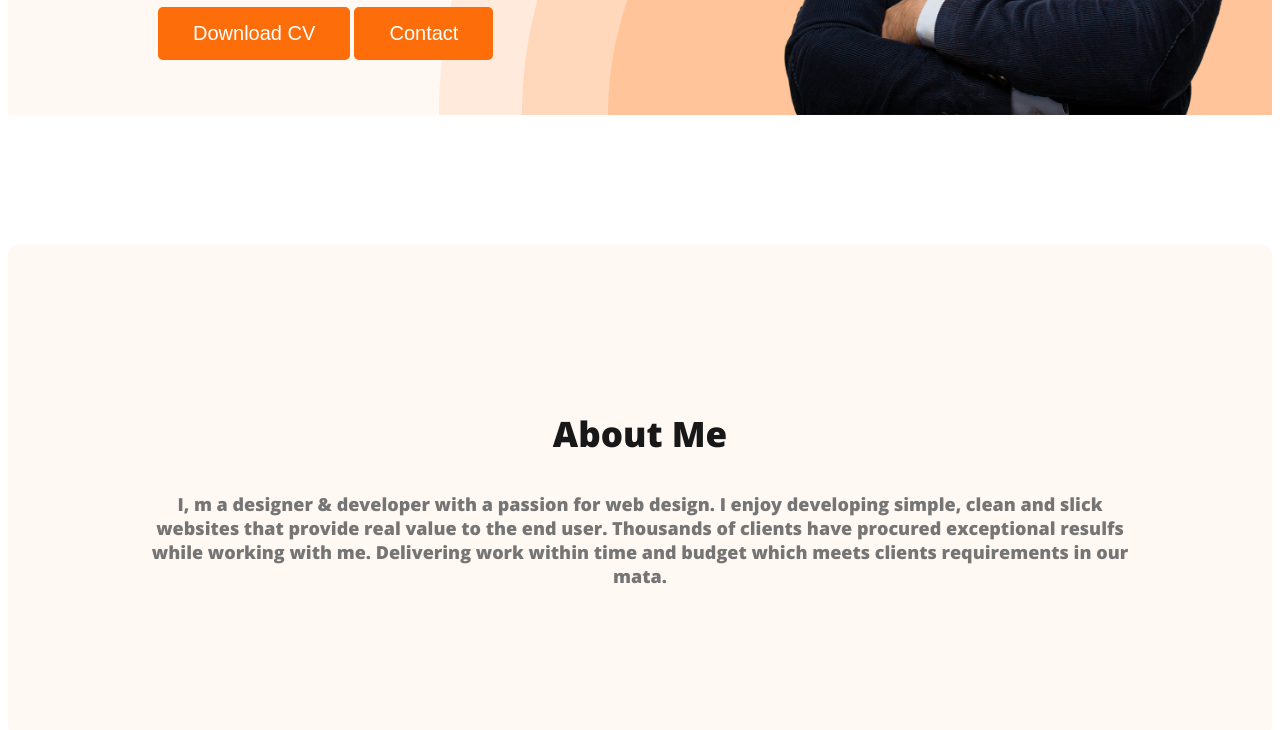
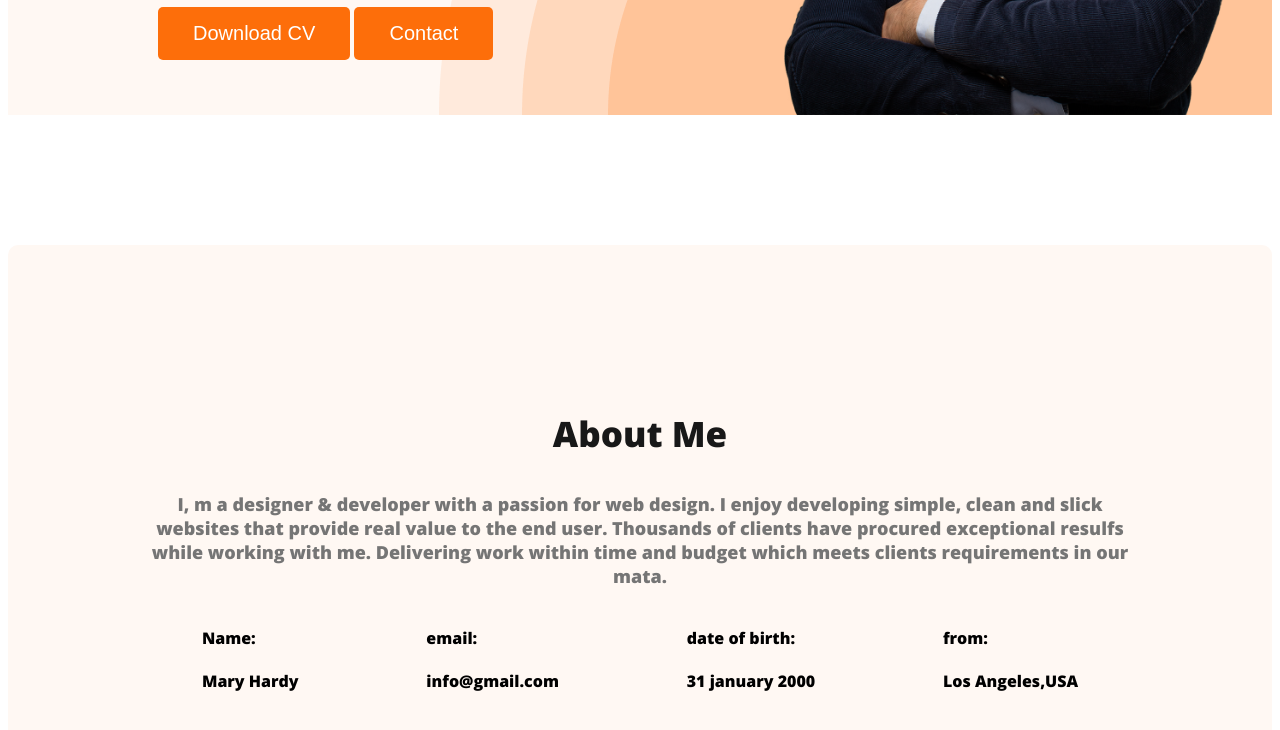
Before and after one commit to Yeasin7772/developer-portfolio, a plain HTML site: page index.html in a window 1280 px wide. Shown: the part 587-1317 px from the top of the page. Drawn offline with nearby package versions, Linux system fonts and the light colour scheme.

Commit message:
added about section

```diff
--- a/index.html
+++ b/index.html
@@ -44,6 +44,30 @@
             <p class="section-description">I, m a designer & developer with a passion for web design. I enjoy developing simple, clean and slick websites that provide real value to the end user. Thousands of clients have procured exceptional resulfs while working with me. Delivering work within time and budget which meets clients requirements in our mata.
 
             </p>
+            <div class="about-info-container">
+                <div class="about-info">
+                    <h4 class="info-title">Name:</h4>
+                    <p class="info-description">Mary Hardy</p>
+                </div>
+
+                <div class="about-info">
+                    <h4 class="info-title">email:</h4>
+                    <p class="info-description">info@gmail.com</p>
+                </div>
+
+                <div class="about-info">
+                    <h4 class="info-title">date of birth:</h4>
+                    <p class="info-description">31 january 2000</p>
+                </div>
+
+                <div class="about-info">
+                    <h4 class="info-title">from:</h4>
+                    <p class="info-description">Los Angeles,USA</p>
+                </div>
+
+
+
+            </div>
         </section>
 
     </main>
--- a/styles/portfolio.css
+++ b/styles/portfolio.css
@@ -98,6 +98,11 @@ nav a{
     margin-bottom:10px ;
 }
 /* main section style here */
+.main{
+
+    max-width: 1140;
+    margin: 0 auto;
+}
 
 
 /* about section style */
@@ -107,3 +112,7 @@ nav a{
     background: #FFF8F3;
     margin: 130px 0;
 }
+.about-info-container{
+    display: flex;
+    justify-content: space-around;
+}
```
